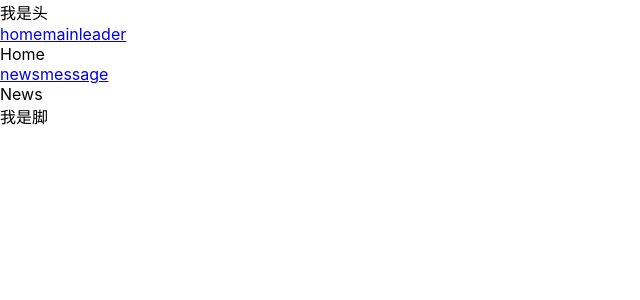
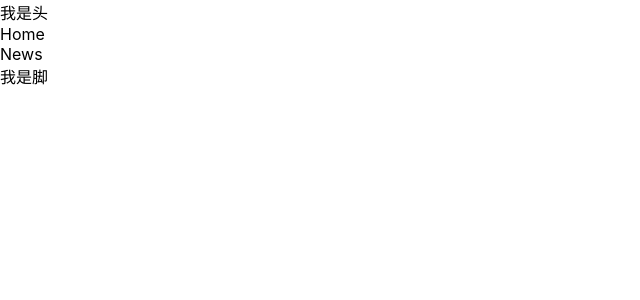
Before and after one commit to TOBYhhw/turing_newweb, a React (Create React App) app: page /home/news in a window 1280 px wide. Shown: the top 300 px of the page, without its empty margins (0-640 px from the left). Built offline with nearby package versions, Linux system fonts and the light colour scheme.

Commit message:
统一改成箭头函数

```diff
--- a/src/App.jsx
+++ b/src/App.jsx
@@ -1,17 +1,15 @@
 import React from 'react'
 import { Footer, Header } from 'antd/lib/layout/layout'
-import { useRoutes, NavLink } from "react-router-dom";
+import { useRoutes } from "react-router-dom";
 import routes from './routes';
-export default function App() {
+const App = () => {
   return (
-    <div>
+    <>
       <Header>我是头</Header>
-      <NavLink to='/home'>home</NavLink>
-      <NavLink to='/main'>main</NavLink>
-      <NavLink to='/leader'>leader</NavLink>
       {useRoutes(routes)}
       <Footer>我是脚</Footer>
-    </div>
+    </>
 
   )
 }
+export default App
--- a/src/pages/Home/Home.jsx
+++ /dev/null
@@ -1,13 +0,0 @@
-import React from 'react'
-import { Outlet, NavLink } from "react-router-dom";
-export default function Home() {
-    return (
-        <div>
-            <div>Home</div>
-            <NavLink to='/home/news'>news</NavLink>
-            <NavLink to='/home/message'>message</NavLink>
-            <Outlet></Outlet>
-        </div>
-
-    )
-}
--- /dev/null
+++ b/src/pages/Home/index.jsx
@@ -0,0 +1,12 @@
+import React from 'react'
+import { Outlet } from "react-router-dom";
+const Home = () => {
+    return (
+        <div>
+            <div>Home</div>
+            <Outlet></Outlet>
+        </div>
+
+    )
+}
+export default Home
--- a/src/pages/Leader/Leader.jsx
+++ b/src/pages/Leader/index.jsx
@@ -1,7 +1,8 @@
 import React from 'react'
 
-export default function Leader() {
+const Leader = () => {
     return (
         <div>Leader</div>
     )
 }
+export default Leader
--- a/src/pages/Main/Main.jsx
+++ b/src/pages/Main/index.jsx
@@ -1,7 +1,8 @@
 import React from 'react'
 
-export default function Main() {
+const Main = () => {
     return (
         <div>Main</div>
     )
 }
+export default Main
--- a/src/pages/Message/Message.jsx
+++ b/src/pages/Message/index.jsx
@@ -1,7 +1,8 @@
 import React from 'react'
 
-export default function Message() {
+const Message = () => {
     return (
         <div>Message</div>
     )
 }
+export default Message
--- a/src/pages/News/News.jsx
+++ b/src/pages/News/index.jsx
@@ -1,7 +1,8 @@
 import React from 'react'
 
-export default function News() {
+const News = () => {
     return (
         <div>News</div>
     )
 }
+export default News
```
Also changed, not shown: src/routes/index.jsx (+5 -5 lines).
